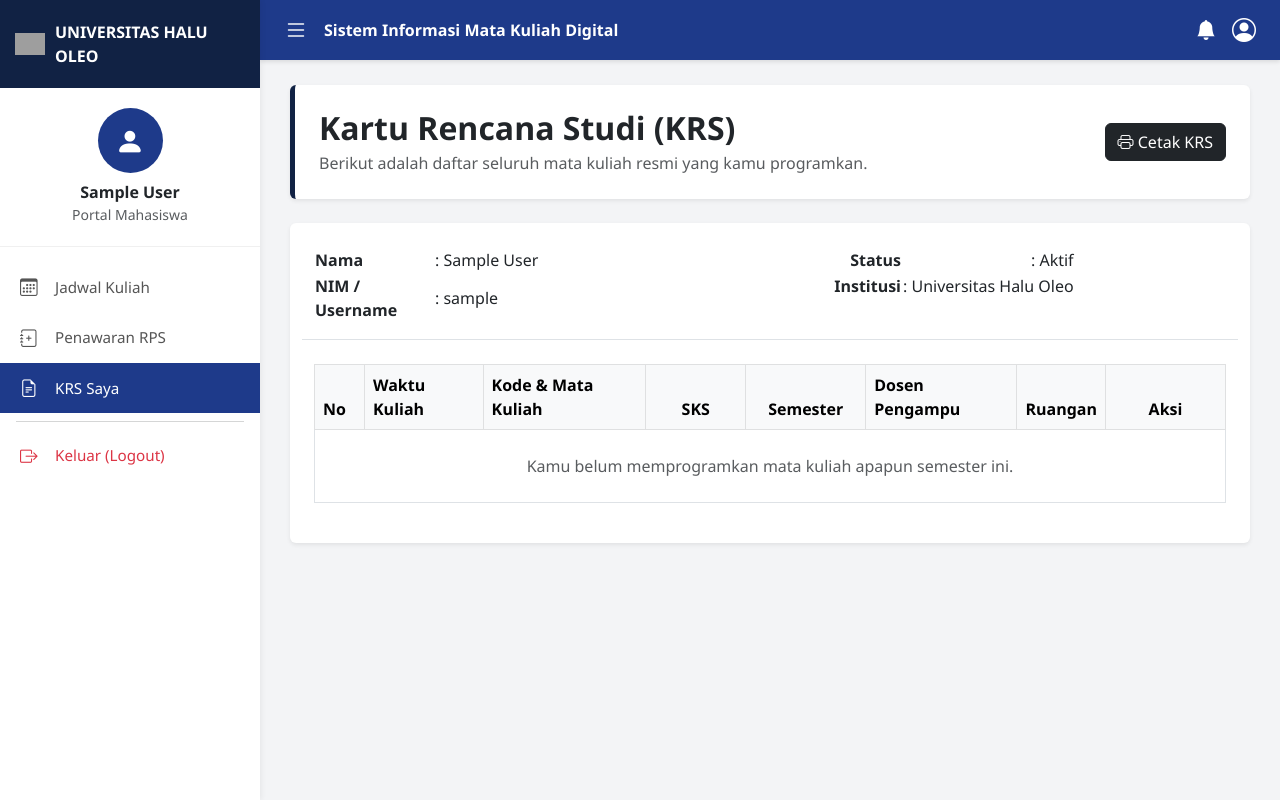
After one commit to cacaajaa01/kel9sistemoperasi, a PHP site: page /krs_saya.php in a window 1280 px wide. The commit adds this page. Run offline with PHP 8.4, Linux system fonts and the light colour scheme; the visitor is signed in with stand-in values (Sample User, id 1); data that the repository does not hold is empty; grey boxes are pictures that could not be loaded.

Commit message:
perubahan 4

```diff
--- /dev/null
+++ b/krs_saya.php
@@ -0,0 +1,198 @@
+<?php
+session_start();
+include('koneksi.php');
+
+// Proteksi Halaman: Hanya Mahasiswa yang boleh melihat halaman ini
+if (!isset($_SESSION['username']) || $_SESSION['level'] !== 'Mahasiswa') {
+    header("Location: login.php");
+    exit;
+}
+
+$username_mhs = $_SESSION['username'];
+
+// --- PROSES PEMBATALAN LANGSUNG DARI HALAMAN KRS SAYA ---
+if (isset($_GET['aksi']) && $_GET['aksi'] == 'batal') {
+    $id_jadwal = mysqli_real_escape_string($koneksi, $_GET['id']);
+
+    $hapus = mysqli_query($koneksi, "DELETE FROM krs WHERE username='$username_mhs' AND id_jadwal='$id_jadwal'");
+    if ($hapus) {
+        echo "<script>alert('Mata kuliah berhasil dihapus dari KRS kamu.'); window.location.href='krs_saya.php';</script>";
+    }
+}
+?>
+<!DOCTYPE html>
+<html lang="id">
+<head>
+    <meta charset="UTF-8">
+    <meta name="viewport" content="width=device-width, initial-scale=1.0">
+    <title>KRS Saya - Kartu Rencana Studi</title>
+    <link href="https://cdn.jsdelivr.net/npm/bootstrap@5.3.0/dist/css/bootstrap.min.css" rel="stylesheet">
+    <link rel="stylesheet" href="https://cdn.jsdelivr.net/npm/bootstrap-icons@1.11.0/font/bootstrap-icons.css">
+    <style>
+        body { font-family: 'Segoe UI', Tahoma, Geneva, Verdana, sans-serif; background-color: #f3f4f6; }
+        .sidebar { width: 260px; min-height: 100vh; background-color: #ffffff; box-shadow: 2px 0 5px rgba(0,0,0,0.05); position: fixed; top: 0; left: 0; z-index: 100; }
+        .sidebar-brand { background-color: #112244; color: white; padding: 20px 15px; display: flex; align-items: center; font-weight: bold; font-size: 1rem; }
+        .user-profile-box { padding: 20px 15px; text-align: center; border-bottom: 1px solid #f0f0f0; }
+        .user-avatar { width: 65px; height: 65px; border-radius: 50%; background-color: #1e3a8a; color: white; display: flex; align-items: center; justify-content: center; font-size: 1.8rem; margin: 0 auto 10px; }
+        .nav-menu { padding: 15px 0; }
+        .nav-menu a { display: flex; align-items: center; padding: 12px 20px; color: #555; text-decoration: none; font-size: 0.95rem; transition: all 0.2s; }
+        .nav-menu a i { margin-right: 15px; font-size: 1.1rem; width: 20px; }
+        .nav-menu a:hover, .nav-menu a.active { background-color: #1e3a8a; color: white; font-weight: 500; }
+        .topbar { height: 60px; background-color: #1e3a8a; position: fixed; top: 0; right: 0; left: 260px; z-index: 99; box-shadow: 0 2px 4px rgba(0,0,0,0.1); }
+        .main-content { margin-left: 260px; padding: 85px 30px 30px; }
+        @media print {
+            .sidebar, .topbar, .btn-batal, .btn-cetak-box { display: none !important; }
+            .main-content { margin-left: 0 !important; padding: 0 !important; }
+            body { background-color: #fff; }
+        }
+    </style>
+</head>
+<body>
+
+    <div class="sidebar">
+        <div class="sidebar-brand">
+            <img src="logo_uho.png" alt="Logo UHO" style="width: 30px; height: auto; margin-right: 10px;">
+            UNIVERSITAS HALU OLEO
+        </div>
+        <div class="user-profile-box">
+            <div class="user-avatar">
+                <i class="bi bi-person-fill"></i>
+            </div>
+            <h6 class="mb-0 fw-bold text-dark"><?= $_SESSION['nama']; ?></h6>
+            <small class="text-muted">Portal <?= $_SESSION['level']; ?></small>
+        </div>
+        <div class="nav-menu">
+            <a href="index.php"><i class="bi bi-calendar3"></i> Jadwal Kuliah</a>
+            <a href="ambil_mk.php"><i class="bi bi-journal-plus"></i> Penawaran RPS</a>
+            <a href="krs_saya.php" class="active"><i class="bi bi-file-earmark-text"></i> KRS Saya</a>
+            <hr class="mx-3 my-2 text-muted">
+            <a href="logout.php" class="text-danger"><i class="bi bi-box-arrow-right"></i> Keluar (Logout)</a>
+        </div>
+    </div>
+
+    <div class="topbar d-flex align-items-center justify-content-between px-4">
+        <div class="d-flex align-items-center text-white">
+            <i class="bi bi-list fs-4 me-3" style="cursor: pointer;"></i>
+            <span class="fw-semibold">Sistem Informasi Mata Kuliah Digital</span>
+        </div>
+        <div class="text-white d-flex align-items-center">
+            <i class="bi bi-bell-fill me-3 fs-5" style="cursor: pointer;"></i>
+            <i class="bi bi-person-circle fs-4" style="cursor: pointer;"></i>
+        </div>
+    </div>
+
+    <div class="main-content">
+        <div class="card shadow-sm p-4 mb-4 border-0 bg-white" style="border-left: 5px solid #112244 !important;">
+            <div class="d-flex justify-content-between align-items-center btn-cetak-box">
+                <div>
+                    <h2 class="text-dark fw-bold mb-1">Kartu Rencana Studi (KRS)</h2>
+                    <p class="text-muted mb-0">Berikut adalah daftar seluruh mata kuliah resmi yang kamu programkan.</p>
+                </div>
+                <button onclick="window.print()" class="btn btn-dark"><i class="bi bi-printer"></i> Cetak KRS</button>
+            </div>
+        </div>
+
+        <div class="card shadow-sm border-0">
+            <div class="card-body p-4">
+
+                <div class="row mb-4 text-dark border-bottom pb-3">
+                    <div class="col-md-6">
+                        <table>
+                            <tr><td style="width: 120px;" class="fw-bold">Nama</td><td>: <?= $_SESSION['nama']; ?></td></tr>
+                            <tr><td class="fw-bold">NIM / Username</td><td>: <?= $_SESSION['username']; ?></td></tr>
+                        </table>
+                    </div>
+                    <div class="col-md-6 text-md-end">
+                        <table>
+                            <tr><td style="width: 120px;" class="fw-bold">Status</td><td>: Aktif</td></tr>
+                            <tr><td class="fw-bold">Institusi</td><td>: Universitas Halu Oleo</td></tr>
+                        </table>
+                    </div>
+                </div>
+
+                <div class="table-responsive">
+                    <table class="table table-bordered table-hover align-middle">
+                        <thead class="table-light text-dark">
+                            <tr>
+                                <th style="width: 50px;">No</th>
+                                <th>Waktu Kuliah</th>
+                                <th>Kode & Mata Kuliah</th>
+                                <th class="text-center" style="width: 100px;">SKS</th>
+                                <th class="text-center" style="width: 120px;">Semester</th>
+                                <th>Dosen Pengampu</th>
+                                <th>Ruangan</th>
+                                <th class="text-center btn-batal" style="width: 120px;">Aksi</th>
+                            </tr>
+                        </thead>
+                        <tbody>
+                            <?php
+                            $sql_krs = "SELECT krs.id_krs, jadwal.hari, jadwal.jam, jadwal.ruangan, jadwal.id_jadwal,
+                                               matakuliah.kode_mk, matakuliah.nama_mk, matakuliah.sks, matakuliah.semester,
+                                               dosen.nama_dosen
+                                        FROM krs
+                                        INNER JOIN jadwal ON krs.id_jadwal = jadwal.id_jadwal
+                                        INNER JOIN matakuliah ON jadwal.kode_mk = matakuliah.kode_mk
+                                        INNER JOIN dosen ON jadwal.nidn = dosen.nidn
+                                        WHERE krs.username = '$username_mhs'
+                                        ORDER BY jadwal.hari DESC, jadwal.jam ASC";
+
+                            $query_krs = mysqli_query($koneksi, $sql_krs);
+                            $no = 1;
+                            $total_sks = 0;
+
+                            if(mysqli_num_rows($query_krs) == 0) {
+                                echo "<tr><td colspan='8' class='text-center text-muted py-4'>Kamu belum memprogramkan mata kuliah apapun semester ini.</td></tr>";
+                            } else {
+                                while($data = mysqli_fetch_array($query_krs)){
+                                    $total_sks += $data['sks'];
+                                ?>
+                                <tr>
+                                    <td><?= $no++; ?></td>
+                                    <td><span class="badge bg-primary"><?= $data['hari']; ?></span> <small class="text-muted"><?= $data['jam']; ?></small></td>
+                                    <td><strong><?= $data['kode_mk']; ?></strong> - <?= $data['nama_mk']; ?></td>
+                                    <td class="text-center"><?= $data['sks']; ?></td>
+                                    <td class="text-center">Semester <?= $data['semester']; ?></td>
+                                    <td><?= $data['nama_dosen']; ?></td>
+                                    <td><span class="badge bg-secondary"><?= $data['ruangan']; ?></span></td>
+                                    <td class="text-center btn-batal">
+                                        <a href="krs_saya.php?aksi=batal&id=<?= $data['id_jadwal']; ?>" class="btn btn-outline-danger btn-sm" onclick="return confirm('Batalkan memprogram mata kuliah ini?')">
+                                            <i class="bi bi-trash3"></i> Batal
+                                        </a>
+                                    </td>
+                                </tr>
+                                <?php
+                                }
+                                ?>
+                                <tr class="table-dark text-white fw-bold">
+                                    <td colspan="3" class="text-end">Jumlah Total SKS yang Diambil:</td>
+                                    <td class="text-center"><?= $total_sks; ?> SKS</td>
+                                    <td colspan="4"></td>
+                                </tr>
+                                <?php
+                            }
+                            ?>
+                        </tbody>
+                    </table>
+                </div>
+
+                <?php if(mysqli_num_rows($query_krs) > 0) : ?>
+                <div class="row mt-5 pt-3">
+                    <div class="col-6">
+                        </div>
+                    <div class="col-6 text-end">
+                        <p class="mb-0">Kendari, <?= date('d M Y'); ?></p>
+                        <p class="fw-bold mb-5">Mahasiswa Yang Bersangkutan,</p>
+                        <br>
+                        <p class="fw-bold text-decoration-underline mb-0"><?= $_SESSION['nama']; ?></p>
+                        <small class="text-muted">NIM. <?= $_SESSION['username']; ?></small>
+                    </div>
+                </div>
+                <?php endif; ?>
+
+            </div>
+        </div>
+    </div>
+
+    <script src="https://cdn.jsdelivr.net/npm/bootstrap@5.3.0/dist/js/bootstrap.bundle.min.js"></script>
+</body>
+</html>
```
Also changed, not shown: ambil_mk.php (added, +173 -0 lines), index.php (+69 -126 lines).
